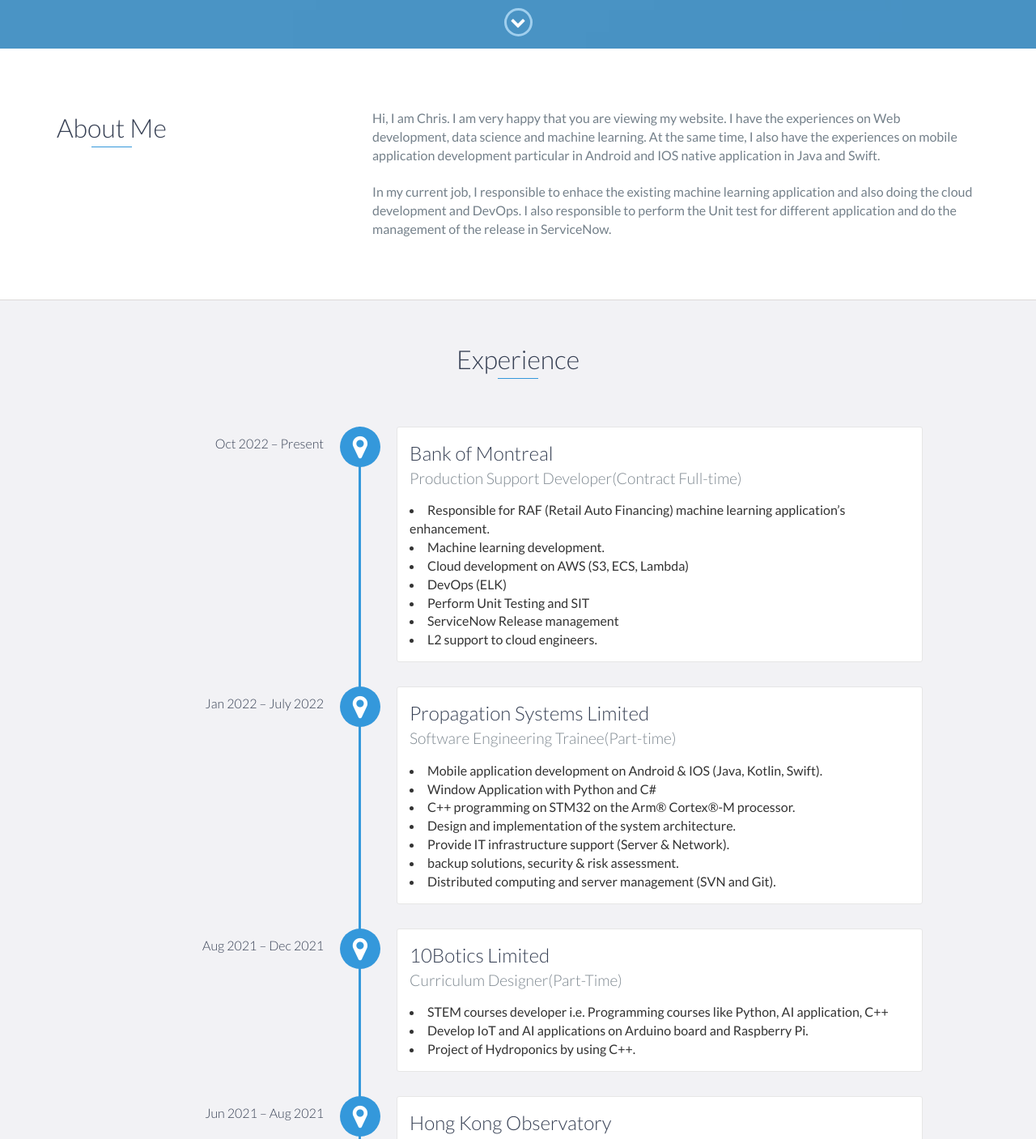
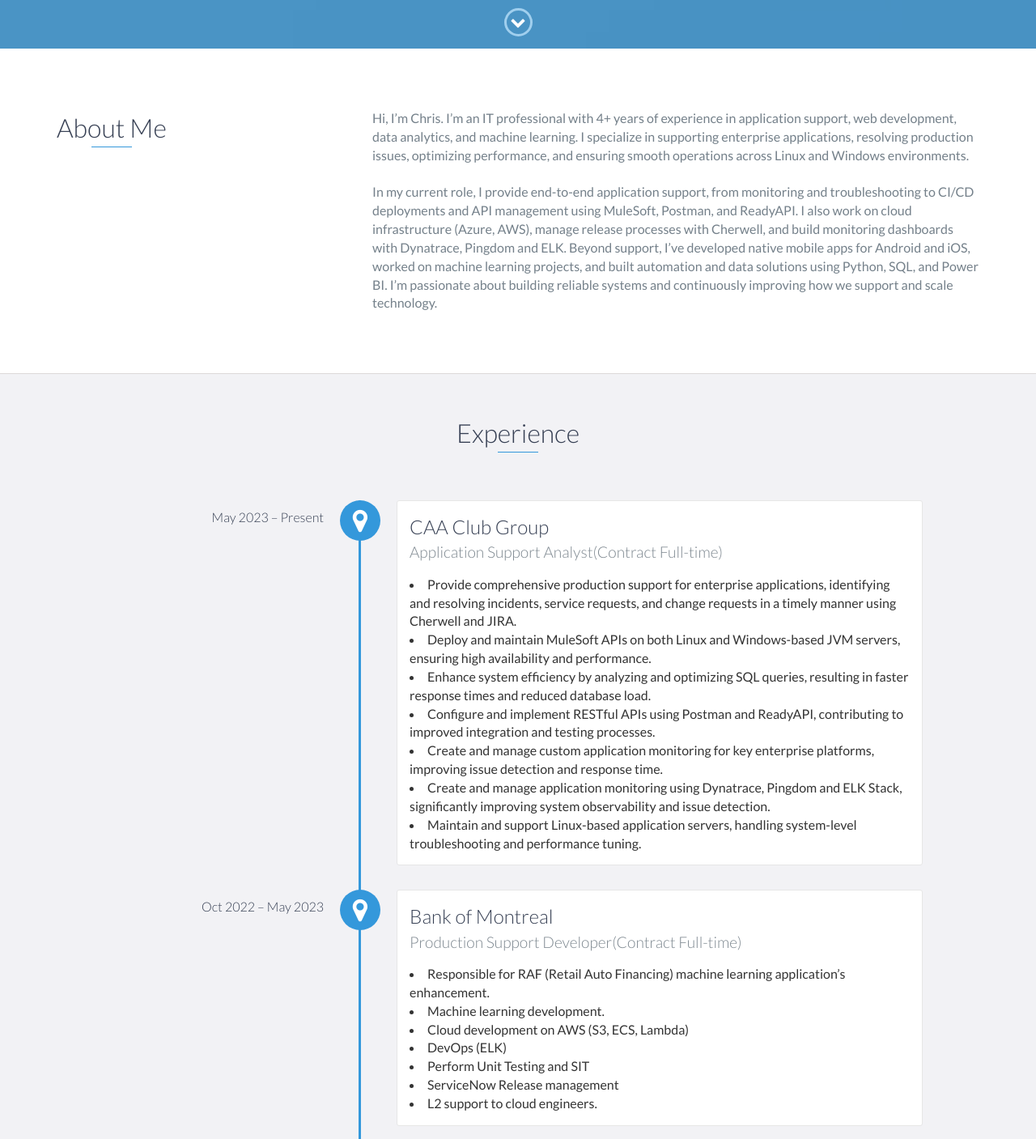
Before and after one commit to Chrischrislch/Chrischrislch.github.io, a website: page index.html in a window 1280 px wide. Shown: the part 740-2147 px from the top of the page at 81% size. Drawn offline with nearby package versions, Linux system fonts and the light colour scheme.

Commit message:
Update index.html

```diff
--- a/index.html
+++ b/index.html
@@ -67,9 +67,10 @@
                 </div>
                 <div class="col-md-8">
                     <p>
-                        Hi, I am Chris. I am very happy that you are viewing my website. I have the experiences on Web development, data science and machine learning. At the same time, I also have the experiences on mobile application development particular in Android and IOS native application in Java and Swift. <br>
+                        Hi, I’m Chris. I’m an IT professional with 4+ years of experience in application support, web development, data analytics, and machine learning. I specialize in supporting enterprise applications, resolving production issues, optimizing performance, and ensuring smooth operations across Linux and Windows environments. <br>
 			<br>
-                        In my current job, I responsible to enhace the existing machine learning application and also doing the cloud development and DevOps. I also responsible to perform the Unit test for different application and do the management of the release in ServiceNow.
+                        In my current role, I provide end-to-end application support, from monitoring and troubleshooting to CI/CD deployments and API management using MuleSoft, Postman, and ReadyAPI. I also work on cloud infrastructure (Azure, AWS), manage release processes with Cherwell, and build monitoring dashboards with Dynatrace, Pingdom and ELK.
+Beyond support, I’ve developed native mobile apps for Android and iOS, worked on machine learning projects, and built automation and data solutions using Python, SQL, and Power BI. I’m passionate about building reliable systems and continuously improving how we support and scale technology.
                     </p>
                 </div>
             </div>
@@ -81,7 +82,21 @@
         <h2 class="heading">Experience</h2>
         <div id="experience-timeline">
 
-		<div data-date="Oct 2022 – Present">
+		<div data-date="May 2023 – Present">
+                <h3>CAA Club Group</h3>
+                <h4>Application Support Analyst(Contract Full-time)</h4>
+                <p>
+                    <li>Provide comprehensive production support for enterprise applications, identifying and resolving incidents, service requests, and change requests in a timely manner using Cherwell and JIRA.</li>
+		    <li>Deploy and maintain MuleSoft APIs on both Linux and Windows-based JVM servers, ensuring high availability and performance.</li>
+		    <li>Enhance system efficiency by analyzing and optimizing SQL queries, resulting in faster response times and reduced database load.</li>
+		    <li>Configure and implement RESTful APIs using Postman and ReadyAPI, contributing to improved integration and testing processes.</li>
+		    <li>Create and manage custom application monitoring for key enterprise platforms, improving issue detection and response time.</li>
+		    <li>Create and manage application monitoring using Dynatrace, Pingdom and ELK Stack, significantly improving system observability and issue detection.</li>
+		    <li>Maintain and support Linux-based application servers, handling system-level troubleshooting and performance tuning.</li>
+                </p>
+            </div>
+
+		<div data-date="Oct 2022 – May 2023">
                 <h3>Bank of Montreal</h3>
                 <h4>Production Support Developer(Contract Full-time)</h4>
                 <p>
```
